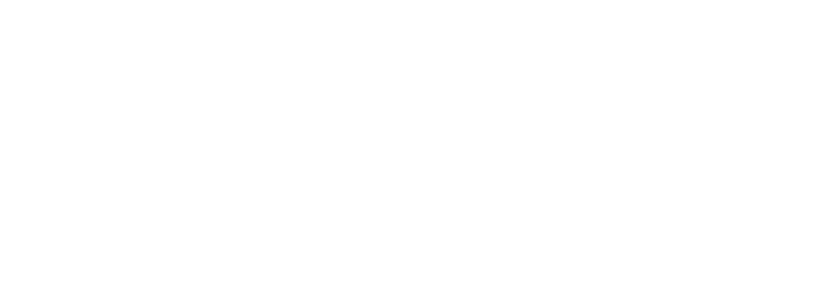
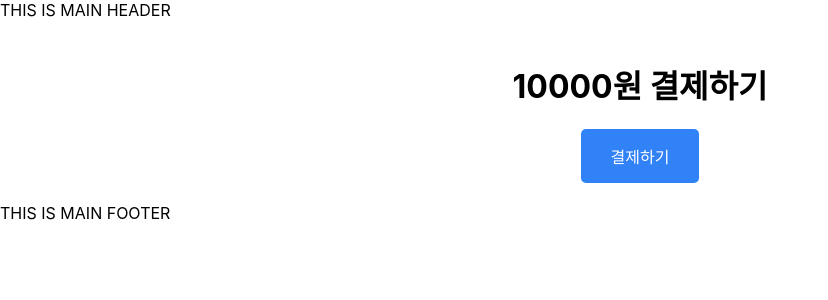
Before and after one commit to kwork9237/SeeSun_Frontend, a React (Create React App) app: page /payment/test in a window 1280 px wide. Before the commit this address had no page. Shown: the top 300 px of the page, without its empty margins (0-828 px from the left). Built offline with nearby package versions, Linux system fonts and the light colour scheme.

Commit message:
결제시스템 임시 구현 완료

```diff
--- a/package.json
+++ b/package.json
@@ -2,12 +2,13 @@
   "name": "seesun",
   "version": "0.1.0",
   "private": true,
-  "proxy": "http://localhost:8080",
+  "proxy": "http://localhost:16500",
   "dependencies": {
     "@testing-library/dom": "^10.4.1",
     "@testing-library/jest-dom": "^6.9.1",
     "@testing-library/react": "^16.3.1",
     "@testing-library/user-event": "^13.5.0",
+    "@tosspayments/payment-sdk": "^1.9.2",
     "axios": "^1.13.2",
     "react": "^19.2.3",
     "react-dom": "^19.2.3",
--- a/src/App.js
+++ b/src/App.js
@@ -11,9 +11,12 @@
 
 // 회원가입
 import Join from './pages/member/Join';
-import Mento from './pages/member/JoinDetail/mento';
-import Mentee from './pages/member/JoinDetail/mentee';
+import Mento from './pages/member/JoinDetail/Mento';
+import Mentee from './pages/member/JoinDetail/Mentee';
 import Create from './pages/lecture/mento/Create';
+
+import PaymentButton from "./pages/PaymentButton";
+import SuccessPage from "./pages/SuccessPage";
 
 function App() {
   return (
@@ -25,6 +28,9 @@
 
           {/* 메인 페이지 */}
           <Route path='/' element={<MainPage/>}/>
+
+          <Route path="/payment/test" element={<PaymentButton memberId={3} lectureId={2} price={10000} />} />
+          <Route path="/success" element={<SuccessPage />} />
 
           {/* 회원가입 */}
           <Route path='/join' element={<Join/>}/>
--- /dev/null
+++ b/src/pages/PaymentButton.jsx
@@ -0,0 +1,58 @@
+import React from "react";
+import { loadTossPayments } from "@tosspayments/payment-sdk"; // 👈 위젯 대신 이거 씁니다!
+import axios from "axios";
+
+// 아까 test.html에서 성공했던 그 키를 넣으세요!
+const clientKey = "test_ck_Z1aOwX7K8mWjmLqp6d7qVyQxzvNP";
+
+export default function PaymentButton({ memberId, lectureId, price }) {
+
+  const handlePayment = async () => {
+    try {
+      // 1. 백엔드에 주문 요청 (이건 이미 잘 되고 있음)
+      const res = await axios.post("/api/orders/request", {
+        mbId: memberId,
+        leId: lectureId
+      });
+
+      const { orderId, amount, orderName, customerName } = res.data;
+
+      // 2. 토스 결제창 띄우기 (일반 결제 방식)
+      const tossPayments = await loadTossPayments(clientKey);
+
+      await tossPayments.requestPayment("카드", {
+        amount: amount,
+        orderId: orderId,
+        orderName: orderName,
+        customerName: customerName,
+        successUrl: `${window.location.origin}/success`,
+        failUrl: `${window.location.origin}/fail`,
+      });
+
+    } catch (err) {
+      console.error(err);
+      alert("결제 요청 중 에러가 발생했습니다.");
+    }
+  };
+
+  return (
+    <div style={{ padding: "20px", textAlign: "center" }}>
+      <h1>{price}원 결제하기</h1>
+      {/* 위젯 DIV 같은 거 필요 없음! 버튼 하나면 끝! */}
+      <button
+        onClick={handlePayment}
+        style={{
+          padding: "15px 30px",
+          background: "#3182f6",
+          color: "#fff",
+          border: "none",
+          borderRadius: "5px",
+          fontSize: "16px",
+          cursor: "pointer"
+        }}
+      >
+        결제하기
+      </button>
+    </div>
+  );
+}
--- /dev/null
+++ b/src/pages/SuccessPage.jsx
@@ -0,0 +1,54 @@
+import React, { useEffect , useRef } from "react";
+import { useSearchParams, useNavigate } from "react-router-dom";
+import axios from "axios";
+
+export default function SuccessPage() {
+  const [searchParams] = useSearchParams();
+  const navigate = useNavigate();
+
+  const isRun = useRef(false);
+
+  useEffect(() => {
+    // 1. 만약 이미 실행된 적이 있다면? -> 여기서 멈춰! (함수 종료)
+    if (isRun.current) {
+        return;
+    }
+    // 2. 실행된 적 없다면? -> 깃발 꽂고 진행시켜!
+    isRun.current = true;
+
+    // URL에 있는 파라미터 꺼내기
+    const requestData = {
+      paymentKey: searchParams.get("paymentKey"),
+      orderId: searchParams.get("orderId"),
+      amount: searchParams.get("amount"),
+    };
+
+    // 백엔드로 최종 승인 요청
+    axios.post(
+      "/api/orders/confirm", // 1번: 주소
+      requestData,           // 2번: 보낼 데이터
+      {                      // 3번: 설정 (🔥여기에 넣어야 합니다!)
+        headers: {
+          Authorization: null // "토큰 없이 가!" (헤더 비우기)
+        }
+      }
+    )
+    .then(() => {
+      alert("결제가 정상적으로 완료되었습니다!");
+      navigate("/");
+    })
+    .catch((err) => {
+      // catch는 이미 에러난 뒤라서 여기 넣으면 늦습니다!
+      console.error("승인 실패:", err);
+      alert("결제 승인 중 오류가 발생했습니다.");
+      navigate("/fail");
+    });
+  }, [searchParams, navigate]);
+
+  return (
+    <div style={{ padding: "50px", textAlign: "center" }}>
+      <h2>결제 처리 중입니다...</h2>
+      <p>잠시만 기다려주세요.</p>
+    </div>
+  );
+}
```
Also changed, not shown: 1 other file (tests, documents, lock files or other folders).
